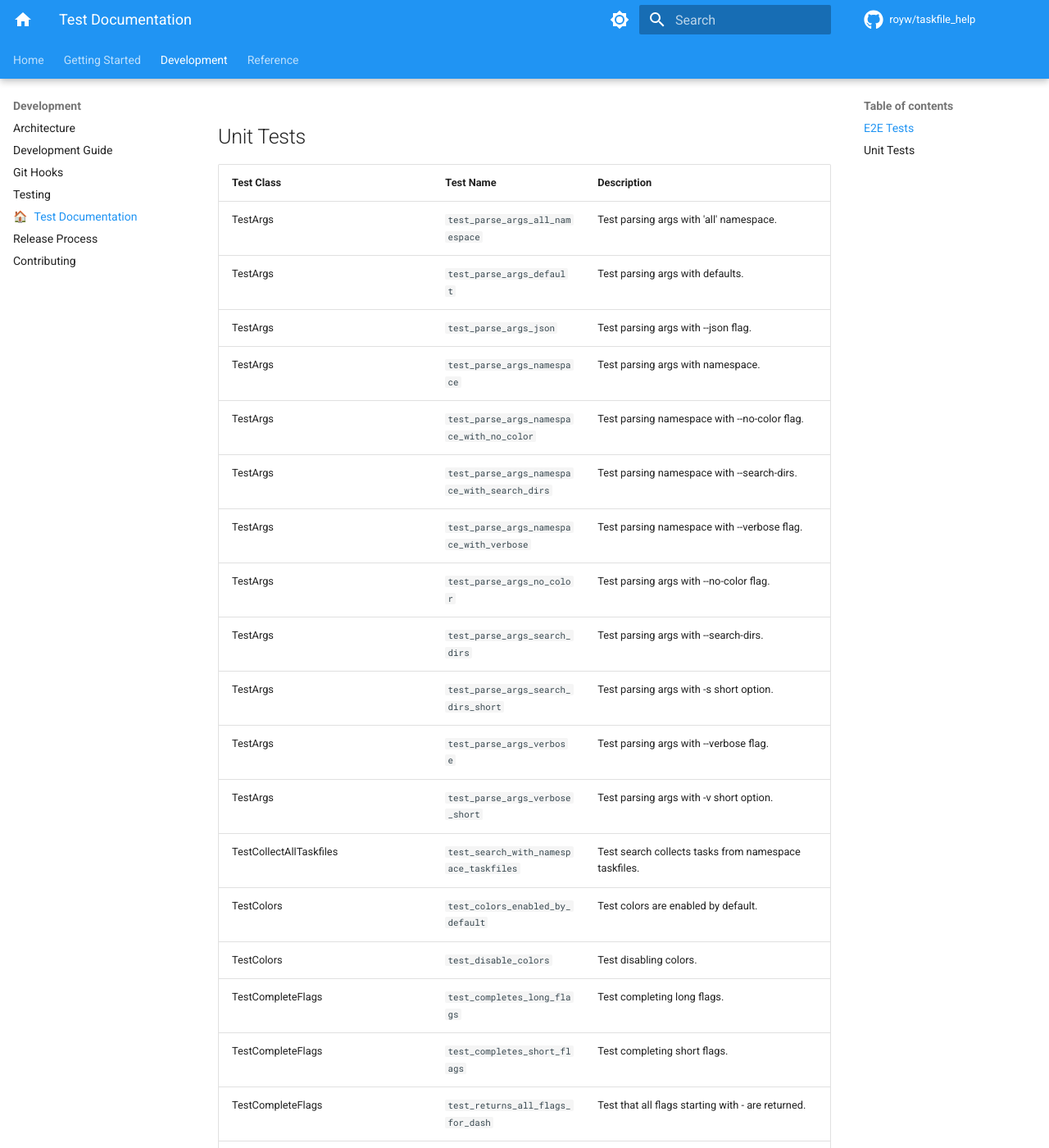
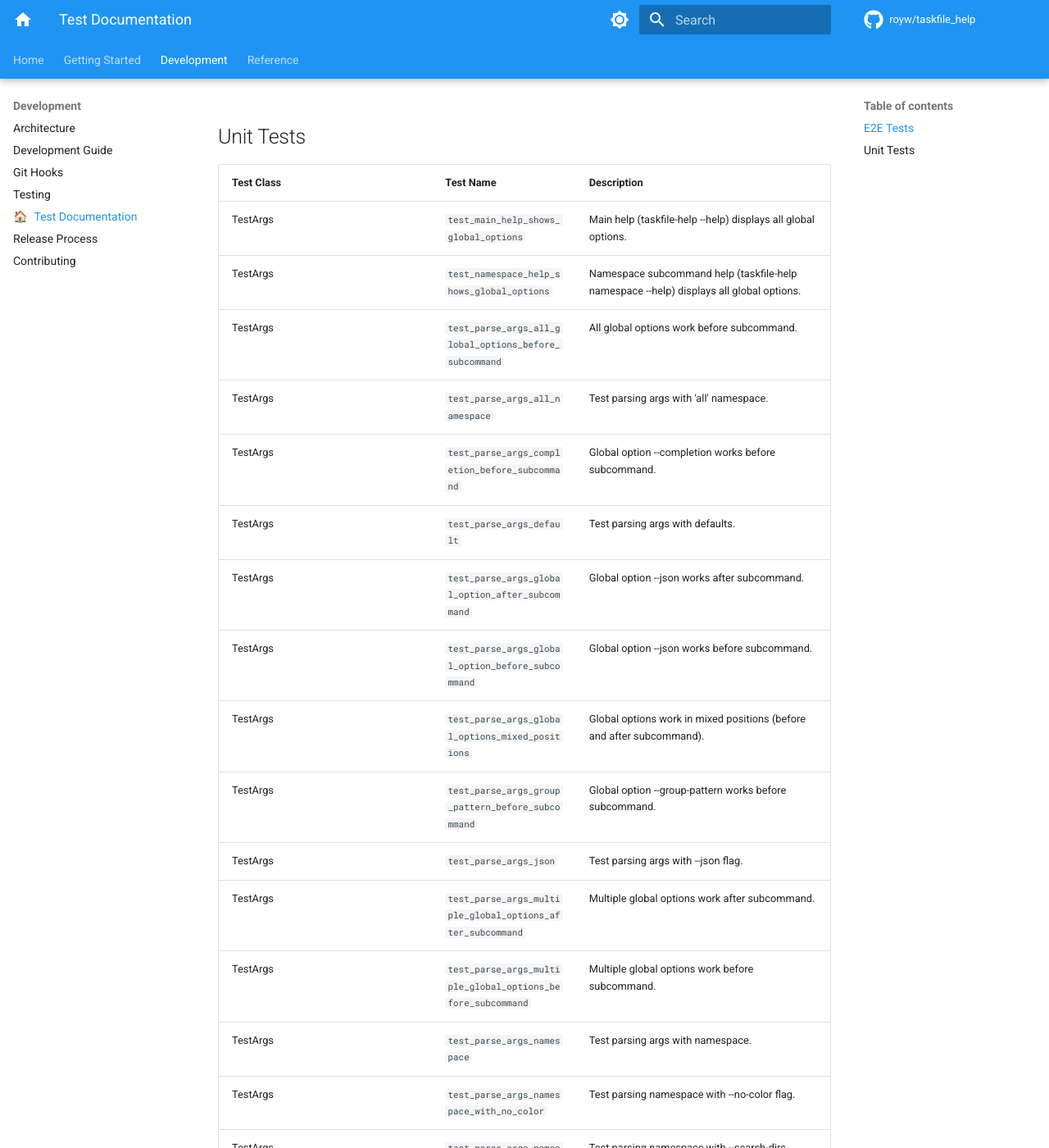
Before and after one commit to royw/taskfile_help, an MkDocs documentation site: the page built from docs/tests.md, in a window 1280 px wide and 1400 px high, scrolled down 3522 px. Shown: the whole window at 82% size. Built offline with MkDocs 1.6.1 and Material for MkDocs 9.7.7, drawn with Linux system fonts in a browser that asks for light colours; comment, search, counter and statistics services are not loaded; some of the changed text lies outside the part shown.

Commit message:
docs: update test documentation with new argument parsing tests
Update auto-generated test documentation to include the 16 new tests
for flexible global option positioning and help output verification.

Changes:
- Total tests: 345 → 361
- Added 13 tests for global options in different positions
- Added 3 tests for help output verification
- Auto-generated on 2025-11-03 14:16:04

```diff
--- a/docs/tests.md
+++ b/docs/tests.md
@@ -65,18 +65,34 @@ This page provides a comprehensive overview of all tests in the project, automat
 
 | Test Class | Test Name | Description |
 |------------|-----------|-------------|
+| TestArgs | `test_main_help_shows_global_options` | Main help (taskfile-help --help) displays all global options. |
+| TestArgs | `test_namespace_help_shows_global_options` | Namespace subcommand help (taskfile-help namespace --help) displays all global options. |
+| TestArgs | `test_parse_args_all_global_options_before_subcommand` | All global options work before subcommand. |
 | TestArgs | `test_parse_args_all_namespace` | Test parsing args with 'all' namespace. |
+| TestArgs | `test_parse_args_completion_before_subcommand` | Global option --completion works before subcommand. |
 | TestArgs | `test_parse_args_default` | Test parsing args with defaults. |
+| TestArgs | `test_parse_args_global_option_after_subcommand` | Global option --json works after subcommand. |
+| TestArgs | `test_parse_args_global_option_before_subcommand` | Global option --json works before subcommand. |
+| TestArgs | `test_parse_args_global_options_mixed_positions` | Global options work in mixed positions (before and after subcommand). |
+| TestArgs | `test_parse_args_group_pattern_before_subcommand` | Global option --group-pattern works before subcommand. |
 | TestArgs | `test_parse_args_json` | Test parsing args with --json flag. |
+| TestArgs | `test_parse_args_multiple_global_options_after_subcommand` | Multiple global options work after subcommand. |
+| TestArgs | `test_parse_args_multiple_global_options_before_subcommand` | Multiple global options work before subcommand. |
 | TestArgs | `test_parse_args_namespace` | Test parsing args with namespace. |
 | TestArgs | `test_parse_args_namespace_with_no_color` | Test parsing namespace with --no-color flag. |
 | TestArgs | `test_parse_args_namespace_with_search_dirs` | Test parsing namespace with --search-dirs. |
 | TestArgs | `test_parse_args_namespace_with_verbose` | Test parsing namespace with --verbose flag. |
 | TestArgs | `test_parse_args_no_color` | Test parsing args with --no-color flag. |
+| TestArgs | `test_parse_args_no_color_before_subcommand` | Global option --no-color works before subcommand. |
 | TestArgs | `test_parse_args_search_dirs` | Test parsing args with --search-dirs. |
+| TestArgs | `test_parse_args_search_dirs_before_subcommand` | Global option --search-dirs works before subcommand. |
 | TestArgs | `test_parse_args_search_dirs_short` | Test parsing args with -s short option. |
+| TestArgs | `test_parse_args_search_dirs_short_before_subcommand` | Global option -s works before subcommand. |
 | TestArgs | `test_parse_args_verbose` | Test parsing args with --verbose flag. |
+| TestArgs | `test_parse_args_verbose_before_subcommand` | Global option --verbose works before subcommand. |
 | TestArgs | `test_parse_args_verbose_short` | Test parsing args with -v short option. |
+| TestArgs | `test_parse_args_verbose_short_before_subcommand` | Global option -v works before subcommand. |
+| TestArgs | `test_search_help_shows_global_options` | Search subcommand help (taskfile-help search --help) displays all global options. |
 | TestCollectAllTaskfiles | `test_search_with_namespace_taskfiles` | Test search collects tasks from namespace taskfiles. |
 | TestColors | `test_colors_enabled_by_default` | Test colors are enabled by default. |
 | TestColors | `test_disable_colors` | Test disabling colors. |
```
Also changed, not shown: other parts of docs/tests.md (+2 -2 lines), CHANGELOG.md (+1 -0 lines).
